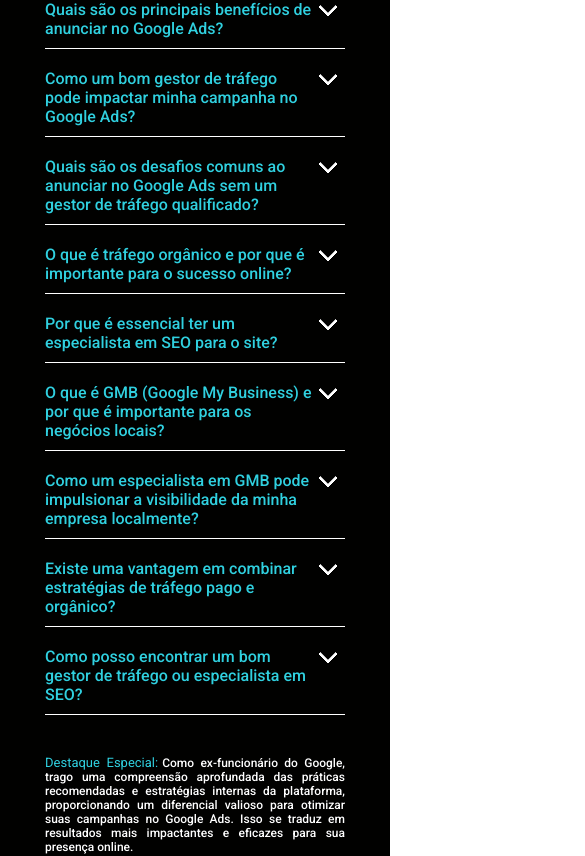
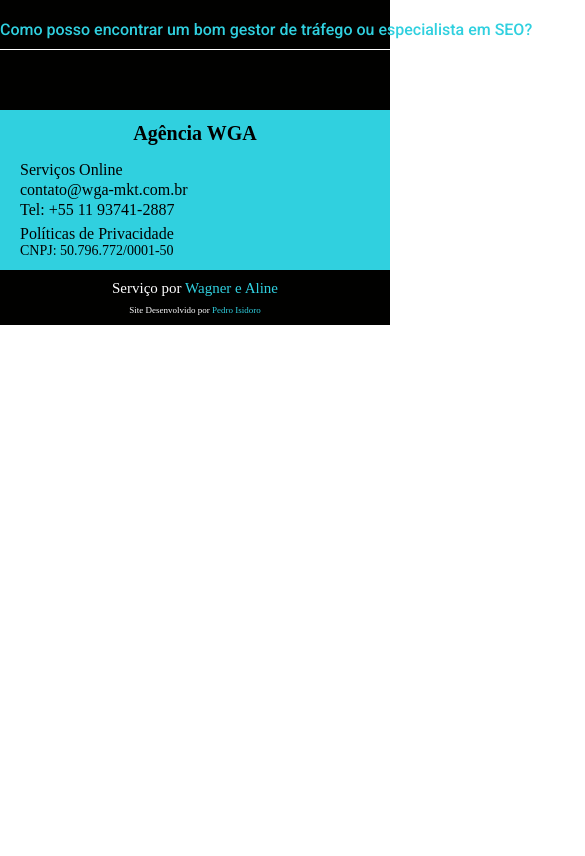
Before and after one commit to pedro-isidoro/agency-wga, a React (Vite) app: page / in a window 390 px wide. Shown: the part 3893-4749 px from the top of the page, 585 px wide, since content can reach past the window. After the commit the page ends 4218 px from the top, so only its background shows below. Built offline with nearby package versions, Linux system fonts and the light colour scheme.

Commit message:
Build all project

```diff
--- a/package.json
+++ b/package.json
@@ -1,6 +1,6 @@
 {
   "name": "agency-wga",
-  "homepage" : "https://wga-mkt.com.br",
+  "homepage": "https://wga-mkt.com.br",
   "private": true,
   "version": "0.0.0",
   "type": "module",
@@ -14,7 +14,8 @@
     "@emailjs/browser": "^3.11.0",
     "react": "^18.2.0",
     "react-dom": "^18.2.0",
-    "react-hook-form": "^7.47.0"
+    "react-hook-form": "^7.47.0",
+    "react-router-dom": "^6.21.1"
   },
   "devDependencies": {
     "@types/react": "^18.2.15",
--- a/src/components/faq/Faq.css
+++ b/src/components/faq/Faq.css
@@ -55,7 +55,7 @@
     padding: 0 0 1rem 1.4rem;
 }
 
-.faq .detail{
+/* .faq .detail{
     text-align: justify;
     width: 82rem;
     padding-top: 4rem;
@@ -68,7 +68,7 @@
     color: var(--know-more);
     font-size: 1.7rem;
     font-weight: 400;
-}
+} */
 /*? FAQ quando Ativos */
 .faq .faq-items .faq-item.active .question{
     font-weight: 700;
--- a/src/components/faq/Faq.jsx
+++ b/src/components/faq/Faq.jsx
@@ -54,7 +54,7 @@
                     FAQresposta="Recomenda-se procurar profissionais com experiência comprovada e referências sólidas. Agências de marketing digital e redes profissionais podem ser ótimos lugares para encontrar especialistas qualificados. Certifique-se de analisar portfólios e realizar entrevistas antes de tomar uma decisão."
                 />
             </ul>
-            <p className="detail"><span>Destaque Especial:</span>Como ex-funcionário do Google, trago uma compreensão aprofundada das práticas recomendadas e estratégias internas da plataforma, proporcionando um diferencial valioso para otimizar suas campanhas no Google Ads. Isso se traduz em resultados mais impactantes e eficazes para sua presença online.</p>
+            {/* <p className="detail"><span>Destaque Especial:</span>Como ex-funcionário do Google, trago uma compreensão aprofundada das práticas recomendadas e estratégias internas da plataforma, proporcionando um diferencial valioso para otimizar suas campanhas no Google Ads. Isso se traduz em resultados mais impactantes e eficazes para sua presença online.</p> */}
         </section>
     );
 };
--- a/src/components/footer/Footer.css
+++ b/src/components/footer/Footer.css
@@ -27,7 +27,7 @@
     padding-top: 0.6rem;
 }
 
-.footer .address a:hover{
+.footer .address a:hover, .footer .social a:hover{
     color: var(--text-color);
 }
 
--- a/src/components/footer/Footer.jsx
+++ b/src/components/footer/Footer.jsx
@@ -1,3 +1,4 @@
+import { Link } from 'react-router-dom';
 import './Footer.css'
 
 function Footer(){
@@ -6,10 +7,11 @@
         <div className="address">
             <h4>Agência WGA</h4>
             <p>Serviços Online</p>
-            <p className="email">wga.agencia@gmail.com</p>
+            <p className="email">contato@wga-mkt.com.br</p>
+            <p className='email'>Tel: +55 11 93741-2887</p>
         </div>
         <div className="social flex-column justify-content-center">
-            <a href="/">Políticas de Privacidade</a>
+            <a><Link to="/politica-de-privacidade" className='link'>Políticas de Privacidade</Link></a>
             <p className='cnpj'>CNPJ: 50.796.772/0001-50</p>
         </div>
     </footer>
--- a/src/css/index.css
+++ b/src/css/index.css
@@ -63,3 +63,13 @@
     opacity: 1;
     padding-top: 1.5rem;
 }
+
+.panel-2{
+    font-size: 1.6rem;
+    font-family: 'roboto', sans-serif;
+    font-weight: 400;
+    width: 100%;
+    background-color: var(--dark-background);
+    opacity: 1;
+    padding-top: 1.5rem;
+}
--- /dev/null
+++ b/src/css/privacy-site.css
@@ -0,0 +1,45 @@
+.panel-2{
+    display: flex;
+    flex-direction: column;
+    justify-content: center;
+    align-items: center;
+    padding: 6rem 0 2rem 0;
+}
+
+.panel-2 h2{
+    color: var(--know-more);
+    font-size: 2.2rem;
+    font-weight: 800;
+    padding-bottom: 2rem;
+}
+
+.panel-2 p{
+    color: var(--text-color);
+    font-size: 1.5rem;
+    text-align: justify;
+    font-weight: 500;
+    padding: 2rem 0 1rem 0;
+    width: 80%;
+}
+
+.panel-2 a{
+    color: var(--dark-background);
+    background-color: var(--know-more);
+    font-size: 1.9rem;
+    text-align: center;
+    font-weight: 500;
+    padding: 1rem 0 ;
+    width: 14%;
+    border-radius: 2rem;
+}
+
+.panel-2 a:hover{
+    color: var(--text-color);
+    transform: scale(1.06);
+}
+
+.panel-2 span{
+    color: var(--know-more);
+    font-size: 1.5rem;
+    font-weight: 500;
+}
--- a/src/css/responsive.css
+++ b/src/css/responsive.css
@@ -782,9 +782,9 @@
         width: 72rem;
     }
 
-    .faq .faq-items .faq-item, .faq .detail{
+    /* .faq .faq-items .faq-item, .faq .detail{
         width: 72rem;
-    }
+    } */
 }
 
 @media(max-width: 820px){
@@ -850,9 +850,9 @@
         height: 35vh;
     }
 
-    .faq .faq-items .faq-item, .faq .detail{
+    /* .faq .faq-items .faq-item, .faq .detail{
         width: 70rem;
-    }
+    } */
 }
 /** 700PX */
 @media(max-width: 796px){
@@ -879,9 +879,9 @@
         padding: 2rem 3rem;
     }
 
-    .faq .faq-items .faq-item, .faq .detail{
+    /* .faq .faq-items .faq-item, .faq .detail{
         width: 70rem;
-    }
+    } */
 }
 
 @media(max-width: 769px){
@@ -909,9 +909,9 @@
         padding: 0.7rem 0;
     }
 
-    .faq .faq-items .faq-item, .faq .detail{
+    /* .faq .faq-items .faq-item, .faq .detail{
         width: 66rem;
-    }
+    } */
 }
 
 @media(max-width: 750px){
@@ -1200,9 +1200,9 @@
         padding: 0.8rem 0;
     }
 
-    .faq .faq-items .faq-item, .faq .detail{
+    /* .faq .faq-items .faq-item, .faq .detail{
         width: 60rem;
-    }
+    } */
 
     .footer-form{
         font-size: 1.5rem;
@@ -1247,9 +1247,9 @@
         padding: 2rem 0.2rem 1rem 0.2rem;
     }
 
-    .faq .faq-items .faq-item, .faq .detail{
+    /* .faq .faq-items .faq-item, .faq .detail{
         width: 58rem;
-    }
+    } */
 }
 
 @media(max-width: 650px){
@@ -1285,9 +1285,9 @@
         width: 34%;
     }
 
-    .faq .faq-items .faq-item, .faq .detail{
+    /* .faq .faq-items .faq-item, .faq .detail{
         width: 50rem;
-    }
+    } */
 }
 
 @media(max-width: 608px){
@@ -1401,9 +1401,9 @@
         margin-top: 54rem;
     }
 
-    .faq .faq-items .faq-item, .faq .detail{
+    /* .faq .faq-items .faq-item, .faq .detail{
         width: 44rem;
-    }
+    } */
 }
 
 @media(max-width: 530px){
@@ -1448,11 +1448,11 @@
     }
 }
 /** 400PX */
-@media(max-width: 470px){
+/* @media(max-width: 470px){
     .faq .faq-items .faq-item, .faq .detail{
         width: 36rem;
     }
-}
+} */
 
 @media(max-width: 426px){
     .hero{
@@ -1641,13 +1641,13 @@
         font-size: 1.7rem;
     }
 
-    .faq .detail{
+    /* .faq .detail{
         font-size: 1.4rem;
     }
 
     .faq .detail span{
         font-size: 1.5rem;
-    }
+    } */
 
     .faq .faq-items .faq-item.active .question{
         font-size: 2rem;
@@ -1718,9 +1718,9 @@
         font-weight: 400;
     }
 
-    .faq .faq-items .faq-item, .faq .detail{
+    /* .faq .faq-items .faq-item, .faq .detail{
         width: 30rem;
-    }
+    } */
 
     .faq .faq-items .faq-item .question{
         font-size: 1.6rem;
@@ -1730,13 +1730,13 @@
         font-size: 1.5rem;
     }
 
-    .faq .detail{
+    /* .faq .detail{
         font-size: 1.2rem;
-    }
-
-    .faq .detail span{
+    } */
+
+    /* .faq .detail span{
         font-size: 1.3rem;
-    }
+    } */
 
     .faq .faq-items .faq-item.active .question{
         font-size: 1.8rem;
@@ -1904,9 +1904,9 @@
         margin-top: 44rem;
     }
 
-    .faq .faq-items .faq-item, .faq .detail{
+    /* .faq .faq-items .faq-item, .faq .detail{
         width: 24rem;
-    }
+    } */
 
     .faq .faq-items .faq-item .question{
         font-size: 1.5rem;
--- a/src/main.jsx
+++ b/src/main.jsx
@@ -1,16 +1,33 @@
 import React from 'react';
 import ReactDOM from 'react-dom/client';
+import { createBrowserRouter, RouterProvider,Outlet } from 'react-router-dom'
 import App from './app.jsx';
+import PrivacySite from './privacy-site.jsx';
 
 import './css/variable.css';
 import './css/reset.css';
 import './css/index.css';
 import './css/responsive.css'
 
+const router = createBrowserRouter([
+  {
+      path: "/",
+      element: < Outlet/>,
+      children: [
+        {
+          path: "/",
+          element: < App/>,
+        },
+        {
+          path: "politica-de-privacidade",
+          element: <PrivacySite />,
+        }
+      ]
+  },
+]);
+
 ReactDOM.createRoot(document.getElementById('root')).render(
   <React.StrictMode>
-    <>
-      <App />
-    </>
+    <RouterProvider router={router}/>
   </React.StrictMode>,
-);
+)
```
Also changed, not shown: src/privacy-site.jsx (added, +16 -0 lines), 1 other file (tests, documents, lock files or other folders).
